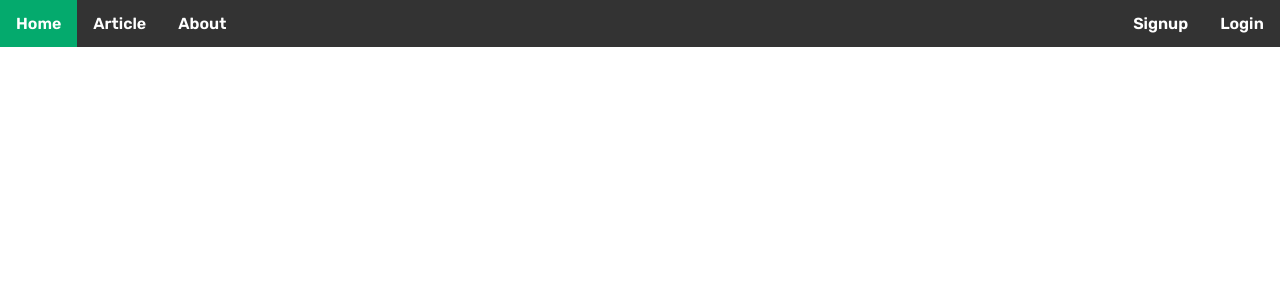
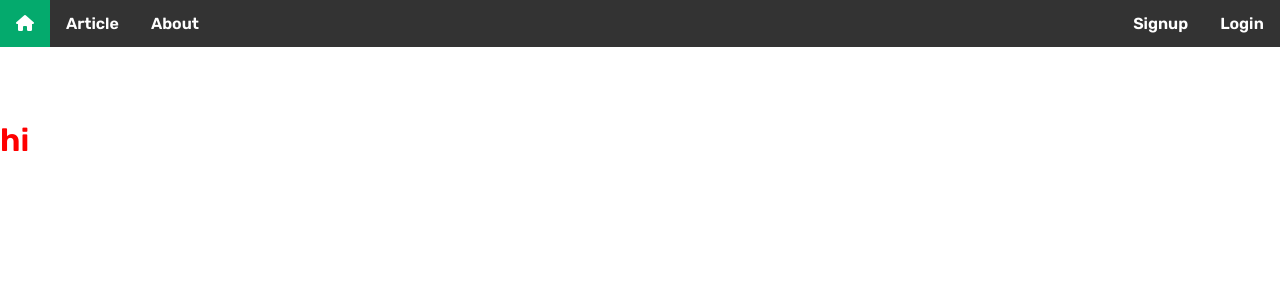
Before and after one commit to mojtaba174/madcraftProject, a Django app: page / in a window 1280 px wide. Shown: the top 300 px of the page. Run offline with Django 3.2, Linux system fonts and the light colour scheme; some libraries are stand-ins or nearby versions.

Commit message:
creat menus home icon

```diff
--- /dev/null
+++ b/static/home.css
@@ -0,0 +1,3 @@
+h1{
+    color: red;
+}
--- a/templates/base.html
+++ b/templates/base.html
@@ -4,10 +4,12 @@
 <head>
     {% block header %}{% endblock %}
     <meta charset="UTF-8">
+    <script src="https://kit.fontawesome.com/154bbbe058.js" crossorigin="anonymous"></script>
     <title>
     {% block title %}
     {% endblock %}
     </title>
+
     <link rel="stylesheet" href="{% static 'style.css' %}">
 </head>
 <body>
@@ -16,7 +18,7 @@
 <div id="menus">
     <ul class="horizontal">
       <li>
-          <a class="active" href="{% url 'home' %}">Home</a>
+          <a class="active" href="{% url 'home' %}"><i class="fas fa-home"></i></a>
       </li>
       <li>
           <a href="{% url 'articles:list' %}">Article</a>
--- a/templates/home.html
+++ b/templates/home.html
@@ -1,9 +1,15 @@
 {% extends 'base.html' %}
 {% load static %}
 
+{% block header %}
+    <link rel="stylesheet" href="{% static 'home.css' %}">
+{% endblock %}
+
 {% block title %}صفحه اصلی{% endblock %}
 
+
 {% block body %}
+<h1>hi</h1>
 
 {#    <h1>صفحه اصلی</h1>#}
 {##}
```
Also changed, not shown: static/login.css (deleted).
